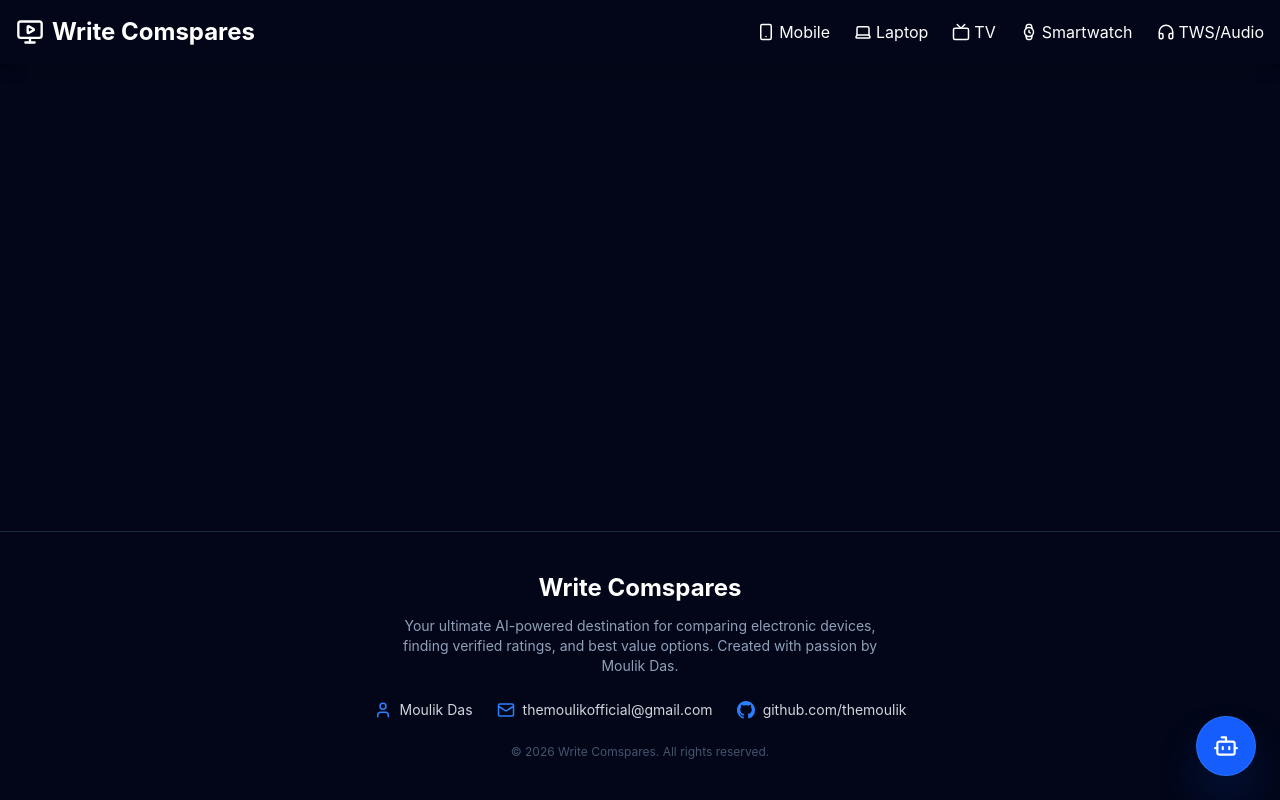
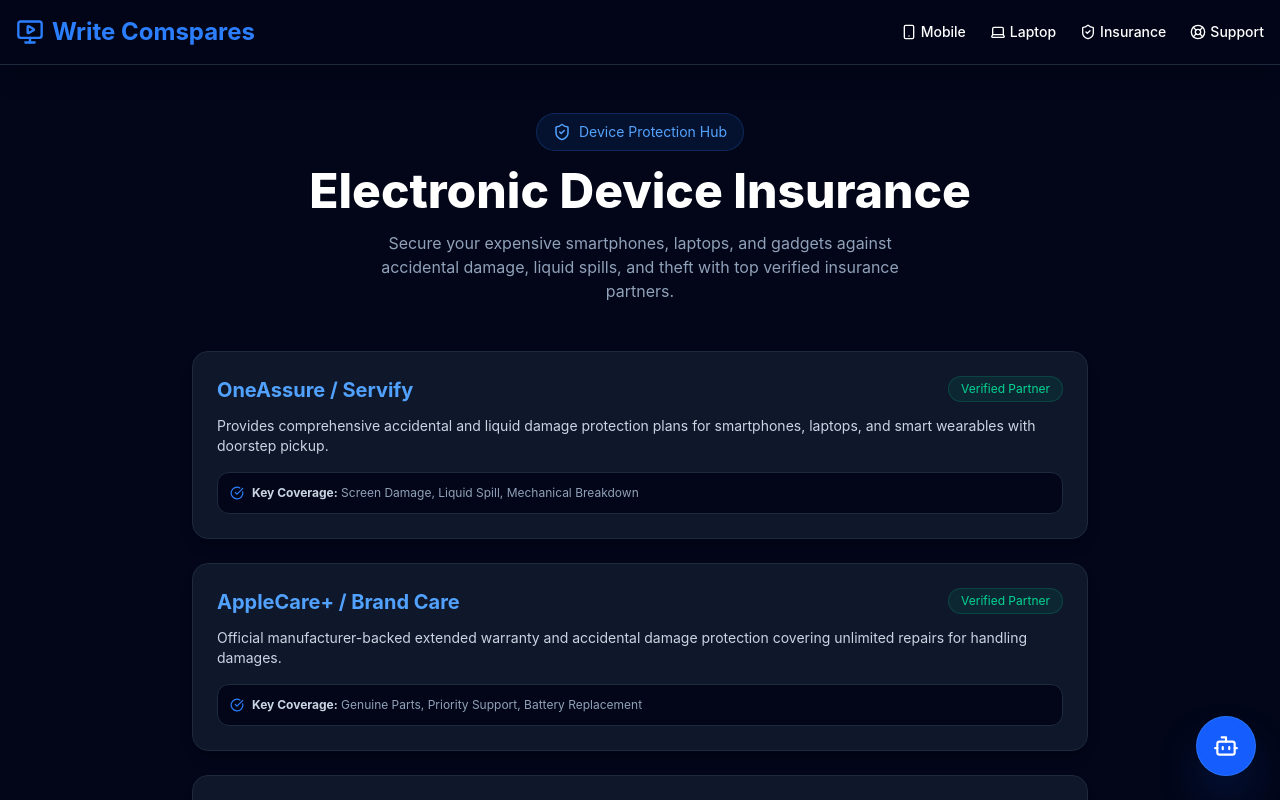
Before and after one commit to themoulik/Write-Comspares, a React app in the folder frontend/: page /insurance in a window 1280 px wide. Shown: the top 800 px of the page. Built offline with nearby package versions, Linux system fonts and the light colour scheme; the HTML template or start-up script is replaced by a standard one.

Commit message:
Updated files

```diff
--- a/frontend/src/App.jsx
+++ b/frontend/src/App.jsx
@@ -4,7 +4,9 @@ import Footer from './components/Footer';
 import Home from './pages/Home';
 import Products from './pages/Products';
 import ComingSoon from './pages/ComingSoon';
-import CommanderAI from './components/CommanderAI'; // CommanderAI আমদানি করা হলো
+import Insurance from './pages/Insurance';
+import Support from './pages/Support';
+import CommanderAI from './components/CommanderAI';
 
 function App() {
   return (
@@ -16,12 +18,12 @@ function App() {
             <Route path="/" element={<Home />} />
             <Route path="/category/:type" element={<Products />} />
             <Route path="/coming-soon" element={<ComingSoon />} />
+            <Route path="/insurance" element={<Insurance />} />
+            <Route path="/support" element={<Support />} />
           </Routes>
         </main>
 
-        {/* ফ্লোটিং এআই চ্যাট উইন্ডো */}
         <CommanderAI />
-
         <Footer />
       </div>
     </Router>
--- a/frontend/src/components/Footer.jsx
+++ b/frontend/src/components/Footer.jsx
@@ -1,13 +1,15 @@
-import { Mail, User } from 'lucide-react';
+import { Mail, User, Linkedin, Github } from 'lucide-react';
 
 export default function Footer() {
   return (
-    <footer className="bg-dark text-gray-300 py-10 mt-12 border-t border-slate-800 bg-slate-950">
-      <div className="container mx-auto px-4 text-center">
-        <h2 className="text-2xl font-bold text-white mb-3">Write Comspares</h2>
-        <p className="mb-6 max-w-lg mx-auto text-sm text-slate-400">
-          Your ultimate AI-powered destination for comparing electronic devices, finding verified ratings, and best value options. Created with passion by Moulik Das.
-        </p>
+    <footer className="bg-slate-950 text-gray-300 py-12 mt-16 border-t border-slate-800">
+      <div className="container mx-auto px-4">
+        <div className="max-w-3xl mx-auto text-center mb-10">
+          <h3 className="text-lg font-bold text-white mb-3">About Moulik Das</h3>
+          <p className="text-slate-400 text-sm leading-relaxed">
+            I am currently pursuing a BCA(H) degree at Techno College Hooghly under MAKAUT, with a strong passion for web development, software engineering, cloud computing, and AI-powered applications. I enjoy building practical projects, experimenting with emerging technologies, and sharpening my problem-solving skills through hands-on development.
+          </p>
+        </div>
 
         <div className="flex justify-center items-center gap-6 mb-6 flex-wrap">
           <div className="flex items-center gap-2 text-sm">
@@ -19,13 +21,11 @@ export default function Footer() {
             <span>themoulikofficial@gmail.com</span>
           </a>
           <a href="https://github.com/themoulik" target="_blank" rel="noreferrer" className="flex items-center gap-2 text-sm hover:text-blue-400 transition">
-            <svg className="w-[18px] h-[18px] text-blue-500 fill-current" viewBox="0 0 24 24">
-              <path d="M12 0C5.37 0 0 5.37 0 12c0 5.31 3.435 9.795 8.205 11.385.6.105.825-.255.825-.57 0-.285-.015-1.23-.015-2.235-3.015.555-3.795-.735-4.035-1.41-.135-.345-.72-1.41-1.23-1.695-.42-.225-1.02-.78-.015-.795.945-.015 1.62.87 1.845 1.23 1.08 1.815 2.805 1.305 3.495.99.105-.78.42-1.305.765-1.605-2.67-.3-5.46-1.335-5.46-5.925 0-1.305.465-2.385 1.23-3.225-.12-.3-.54-1.53.12-3.18 0 0 1.005-.315 3.3 1.23.96-.27 1.98-.405 3-.405s2.04.135 3 .405c2.295-1.56 3.3-1.23 3.3-1.23.66 1.65.24 2.88.12 3.18.765.84 1.23 1.905 1.23 3.225 0 4.605-2.805 5.625-5.475 5.925.435.375.81 1.095.81 2.22 0 1.605-.015 2.895-.015 3.3 0 .315.225.69.825.57A12.02 12.02 0 0024 12c0-6.63-5.37-12-12-12z"/>
-            </svg>
+            <Github size={18} className="text-blue-500"/>
             <span>github.com/themoulik</span>
           </a>
         </div>
-        <p className="text-xs text-slate-600">© {new Date().getFullYear()} Write Comspares. All rights reserved.</p>
+        <p className="text-xs text-slate-600 text-center">© {new Date().getFullYear()} Write Comspares. All rights reserved.</p>
       </div>
     </footer>
   );
--- a/frontend/src/components/Navbar.jsx
+++ b/frontend/src/components/Navbar.jsx
@@ -1,19 +1,18 @@
 import { Link } from 'react-router-dom';
-import { MonitorPlay, Smartphone, Laptop, Watch, Headphones, Tv } from 'lucide-react';
+import { MonitorPlay, Smartphone, Laptop, ShieldCheck, LifeBuoy } from 'lucide-react';
 
 export default function Navbar() {
   return (
-    <nav className="bg-dark text-white p-4 sticky top-0 z-50 shadow-lg">
+    <nav className="bg-slate-950/90 backdrop-blur-md text-white p-4 sticky top-0 z-50 border-b border-slate-800 shadow-xl">
       <div className="container mx-auto flex justify-between items-center">
-        <Link to="/" className="text-2xl font-bold text-primary flex items-center gap-2">
+        <Link to="/" className="text-2xl font-bold text-blue-500 flex items-center gap-2">
           <MonitorPlay size={28} /> Write Comspares
         </Link>
-        <div className="hidden md:flex gap-6">
-          <Link to="/category/mobile" className="flex items-center gap-1 hover:text-primary transition"><Smartphone size={18}/> Mobile</Link>
-          <Link to="/category/laptop" className="flex items-center gap-1 hover:text-primary transition"><Laptop size={18}/> Laptop</Link>
-          <Link to="/coming-soon" className="flex items-center gap-1 hover:text-primary transition"><Tv size={18}/> TV</Link>
-          <Link to="/coming-soon" className="flex items-center gap-1 hover:text-primary transition"><Watch size={18}/> Smartwatch</Link>
-          <Link to="/coming-soon" className="flex items-center gap-1 hover:text-primary transition"><Headphones size={18}/> TWS/Audio</Link>
+        <div className="hidden md:flex gap-6 items-center">
+          <Link to="/category/mobile" className="flex items-center gap-1 hover:text-blue-400 transition text-sm font-medium"><Smartphone size={16}/> Mobile</Link>
+          <Link to="/category/laptop" className="flex items-center gap-1 hover:text-blue-400 transition text-sm font-medium"><Laptop size={16}/> Laptop</Link>
+          <Link to="/insurance" className="flex items-center gap-1 hover:text-blue-400 transition text-sm font-medium"><ShieldCheck size={16}/> Insurance</Link>
+          <Link to="/support" className="flex items-center gap-1 hover:text-blue-400 transition text-sm font-medium"><LifeBuoy size={16}/> Support</Link>
         </div>
       </div>
     </nav>
--- /dev/null
+++ b/frontend/src/pages/Insurance.jsx
@@ -0,0 +1,60 @@
+import { ShieldCheck, Smartphone, Laptop, CheckCircle } from 'lucide-react';
+import { motion } from 'framer-motion';
+
+export default function Insurance() {
+  const providers = [
+    {
+      name: "OneAssure / Servify",
+      desc: "Provides comprehensive accidental and liquid damage protection plans for smartphones, laptops, and smart wearables with doorstep pickup.",
+      coverage: "Screen Damage, Liquid Spill, Mechanical Breakdown"
+    },
+    {
+      name: "AppleCare+ / Brand Care",
+      desc: "Official manufacturer-backed extended warranty and accidental damage protection covering unlimited repairs for handling damages.",
+      coverage: "Genuine Parts, Priority Support, Battery Replacement"
+    },
+    {
+      name: "Bajaj Finserv Gadget Care",
+      desc: "Pocket-safe insurance policies covering financial loss due to theft, burglary, and accidental breakdown of electronic devices.",
+      coverage: "Theft Protection, Fire Damage, Worldwide Cover"
+    }
+  ];
+
+  return (
+    <div className="min-h-screen bg-slate-950 text-white py-12 px-4">
+      <div className="container mx-auto max-w-4xl">
+        <motion.div initial={{ opacity: 0, y: -20 }} animate={{ opacity: 1, y: 0 }} className="text-center mb-12">
+          <div className="inline-flex items-center gap-2 px-4 py-2 rounded-full bg-blue-500/10 text-blue-400 border border-blue-500/20 text-sm mb-4">
+            <ShieldCheck size={18} /> Device Protection Hub
+          </div>
+          <h1 className="text-3xl md:text-5xl font-extrabold mb-4">Electronic Device Insurance</h1>
+          <p className="text-slate-400 max-w-xl mx-auto">
+            Secure your expensive smartphones, laptops, and gadgets against accidental damage, liquid spills, and theft with top verified insurance partners.
+          </p>
+        </motion.div>
+
+        <div className="space-y-6">
+          {providers.map((item, idx) => (
+            <motion.div
+              key={idx}
+              initial={{ opacity: 0, y: 20 }}
+              animate={{ opacity: 1, y: 0 }}
+              transition={{ delay: idx * 0.1 }}
+              className="bg-slate-900 border border-slate-800 p-6 rounded-2xl shadow-lg hover:border-blue-500/50 transition"
+            >
+              <div className="flex items-start justify-between mb-3">
+                <h3 className="text-xl font-bold text-blue-400">{item.name}</h3>
+                <span className="bg-emerald-500/10 text-emerald-400 text-xs px-3 py-1 rounded-full border border-emerald-500/20">Verified Partner</span>
+              </div>
+              <p className="text-slate-300 text-sm mb-4">{item.desc}</p>
+              <div className="flex items-center gap-2 text-xs text-slate-400 bg-slate-950 p-3 rounded-xl border border-slate-800">
+                <CheckCircle size={14} className="text-blue-500" />
+                <span><strong className="text-slate-300">Key Coverage:</strong> {item.coverage}</span>
+              </div>
+            </motion.div>
+          ))}
+        </div>
+      </div>
+    </div>
+  );
+}
--- /dev/null
+++ b/frontend/src/pages/Support.jsx
@@ -0,0 +1,37 @@
+import { Mail, LifeBuoy, Send } from 'lucide-react';
+import { motion } from 'framer-motion';
+
+export default function Support() {
+  return (
+    <div className="min-h-screen bg-slate-950 text-white py-16 px-4 flex items-center justify-center">
+      <motion.div
+        initial={{ opacity: 0, scale: 0.95 }}
+        animate={{ opacity: 1, scale: 1 }}
+        className="bg-slate-900 border border-slate-800 p-8 rounded-3xl shadow-2xl max-w-lg w-full text-center"
+      >
+        <div className="w-16 h-16 bg-blue-600/20 text-blue-400 rounded-2xl flex items-center justify-center mx-auto mb-6 border border-blue-500/30">
+          <LifeBuoy size={32} />
+        </div>
+        <h1 className="text-2xl font-bold mb-2">Need Help or Assistance?</h1>
+        <p className="text-slate-400 text-sm mb-8">
+          Have questions regarding device specifications, insurance, or website collaborations? Reach out directly via email.
+        </p>
+
+        <div className="bg-slate-950 border border-slate-800 p-4 rounded-2xl flex items-center justify-between mb-6">
+          <div className="flex items-center gap-3">
+            <Mail className="text-blue-500" size={20} />
+            <span className="text-sm font-medium text-slate-200">themoulikofficial@gmail.com</span>
+          </div>
+          <a
+            href="mailto:themoulikofficial@gmail.com"
+            className="px-4 py-2 bg-blue-600 hover:bg-blue-500 text-xs font-semibold rounded-xl transition shadow-lg shadow-blue-600/30 flex items-center gap-1.5"
+          >
+            <Send size={14} /> Send Email
+          </a>
+        </div>
+
+        <p className="text-xs text-slate-500">We typically reply within 24 business hours.</p>
+      </motion.div>
+    </div>
+  );
+}
```
